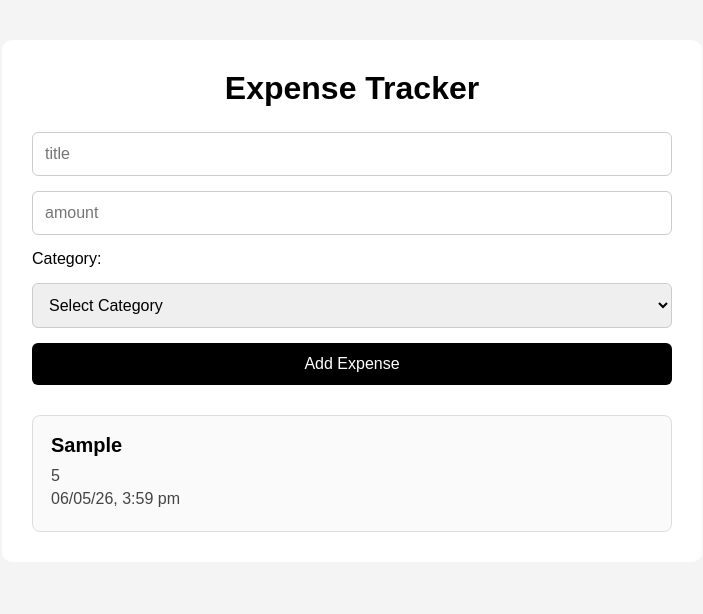
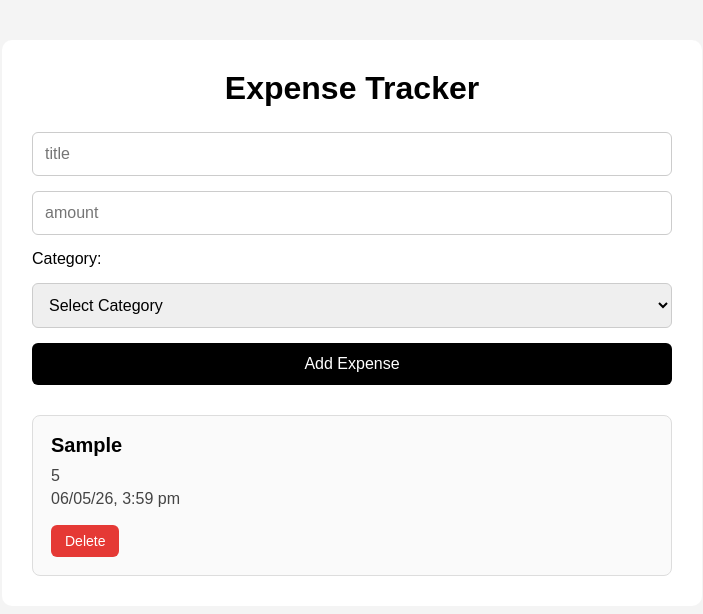
Before and after one commit to den766/react-expensetracker-app, a React (Vite) app: page / in a window 1280 px wide. Both pictures are taken after typing "Sample", "5" into the empty fields and a click on the button "Add Expense". Shown: the top 614 px of the page, without its empty margins (288-991 px from the left). Built offline with nearby package versions, Linux system fonts and the light colour scheme.

Commit message:
feat: add delete functionality for expenses

```diff
--- a/src/App.jsx
+++ b/src/App.jsx
@@ -22,11 +22,16 @@ function App() {
     console.log(expenses);
   }
 
+  function HandleDeleteExpense(id){
+
+     setExpenses((prev)=> prev.filter((expense)=> expense.id !== id));
+  }
+
   return (
     <div className="container">
       <Header />
       <AddExpenseForm onHandleForm={HandleSubmit} />
-      <ExpenseList expenses={expenses} />
+      <ExpenseList expenses={expenses} onDeleteExpense={HandleDeleteExpense} />
     </div>
   );
 }
--- a/src/expensecard.jsx
+++ b/src/expensecard.jsx
@@ -1,11 +1,12 @@
 import { formatDate } from "./utils/formatDate";
-function ExpenseCard({ id, title, amount, category, date }) {
+function ExpenseCard({ id, title, amount, category, date , deleteExpense}) {
   return (
     <li key={id}>
       <h1>{title}</h1>
       <p>{amount}</p>
       <p>{category}</p>
       <p>{formatDate(date)}</p>
+      <button className="delete-btn" onClick={()=> deleteExpense(id)}>Delete</button>
     </li>
   );
 }
--- a/src/expenselist.jsx
+++ b/src/expenselist.jsx
@@ -1,6 +1,6 @@
 import ExpenseCard from "./expensecard";
 
-function ExpenseList({expenses}) {
+function ExpenseList({expenses , onDeleteExpense}) {
   return (
     <ul>
       {expenses.map((expense) => {
@@ -12,6 +12,7 @@ function ExpenseList({expenses}) {
             amount={expense.amount}
             category={expense.category}
             date={expense.createdAt}
+            deleteExpense={onDeleteExpense}
           />
         );
       })}
--- a/src/index.css
+++ b/src/index.css
@@ -76,3 +76,25 @@ li p {
   margin-bottom: 5px;
   color: #444;
 }
+
+.delete-btn {
+  margin-top: 12px;
+  padding: 8px 14px;
+  border: none;
+  border-radius: 6px;
+  background-color: #e53935;
+  color: white;
+  cursor: pointer;
+  font-size: 14px;
+  transition: 0.2s ease;
+}
+
+.delete-btn:hover{
+
+   opacity: 0.9;
+}
+
+.delete-btn:active{
+
+   transform: scale(0.98);
+}
```
